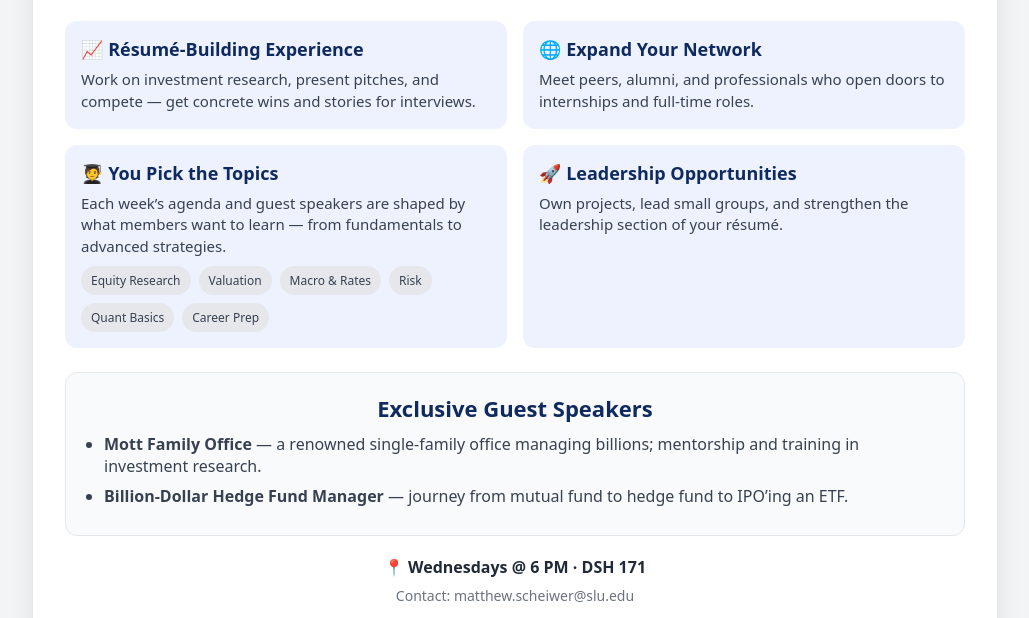
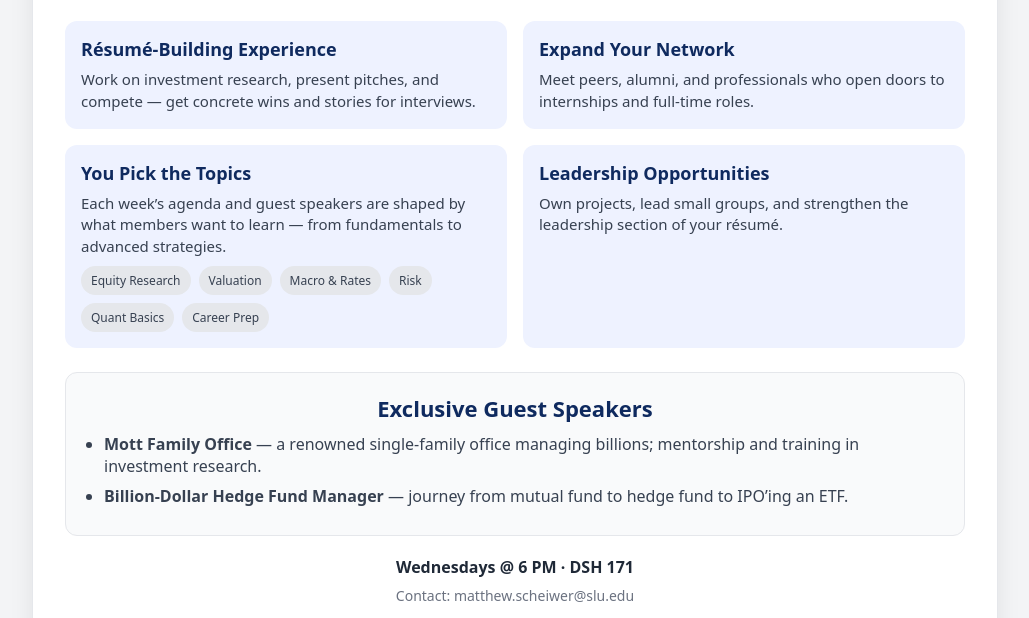
Before and after one commit to mswitzer99/SLUFINCLUB, a plain HTML site: page index.html in a window 1280 px wide. Shown: the part 275-893 px from the top of the page, without its empty margins (125-1154 px from the left). Drawn offline with Linux system fonts and the light colour scheme.

Commit message:
Update index.html

```diff
--- a/index.html
+++ b/index.html
@@ -41,15 +41,15 @@
 
       <section class="grid" aria-label="Value points">
         <div class="tile">
-          <h3>📈 Résumé-Building Experience</h3>
+          <h3>Résumé-Building Experience</h3>
           <p>Work on investment research, present pitches, and compete — get concrete wins and stories for interviews.</p>
         </div>
         <div class="tile">
-          <h3>🌐 Expand Your Network</h3>
+          <h3>Expand Your Network</h3>
           <p>Meet peers, alumni, and professionals who open doors to internships and full-time roles.</p>
         </div>
         <div class="tile">
-          <h3>🧑‍🎓 You Pick the Topics</h3>
+          <h3>You Pick the Topics</h3>
           <p>Each week’s agenda and guest speakers are shaped by what members want to learn — from fundamentals to advanced strategies.</p>
           <div class="chips">
             <span class="chip">Equity Research</span>
@@ -61,7 +61,7 @@
           </div>
         </div>
         <div class="tile">
-          <h3>🚀 Leadership Opportunities</h3>
+          <h3>Leadership Opportunities</h3>
           <p>Own projects, lead small groups, and strengthen the leadership section of your résumé.</p>
         </div>
       </section>
@@ -74,7 +74,7 @@
         </ul>
       </section>
 
-      <p class="meta">📍 Wednesdays @ 6 PM · DSH 171</p>
+      <p class="meta">Wednesdays @ 6 PM · DSH 171</p>
       <p class="contact">Contact: matthew.scheiwer@slu.edu</p>
 
       <!-- Polished Disclaimer -->
```
